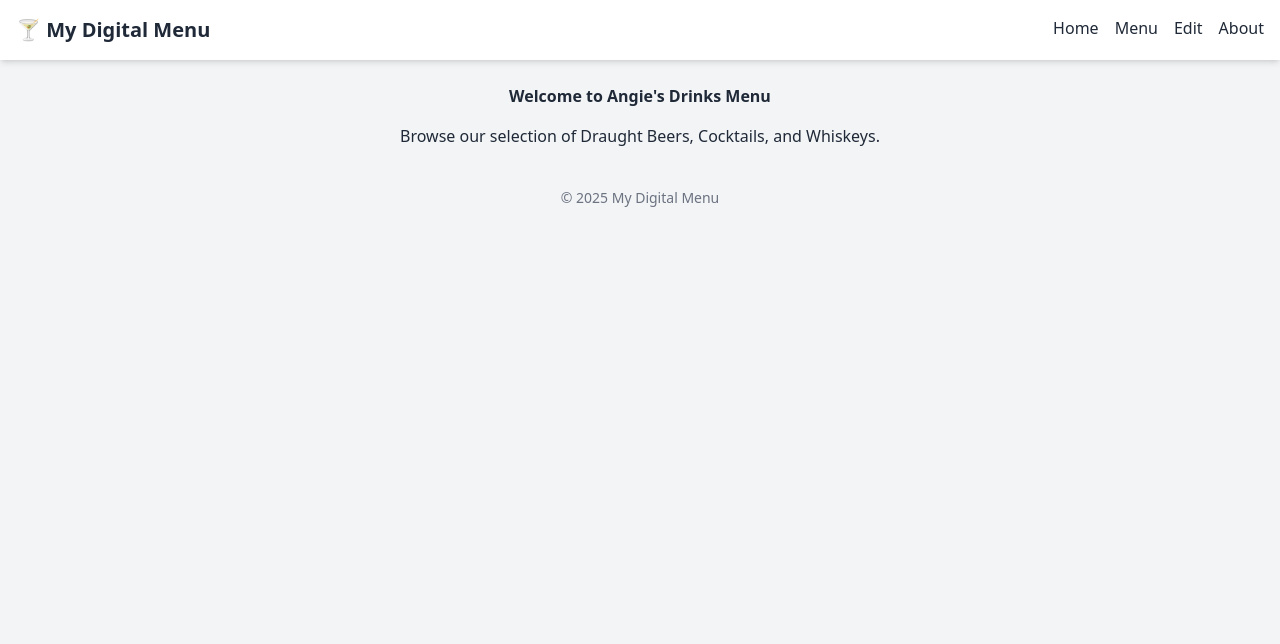
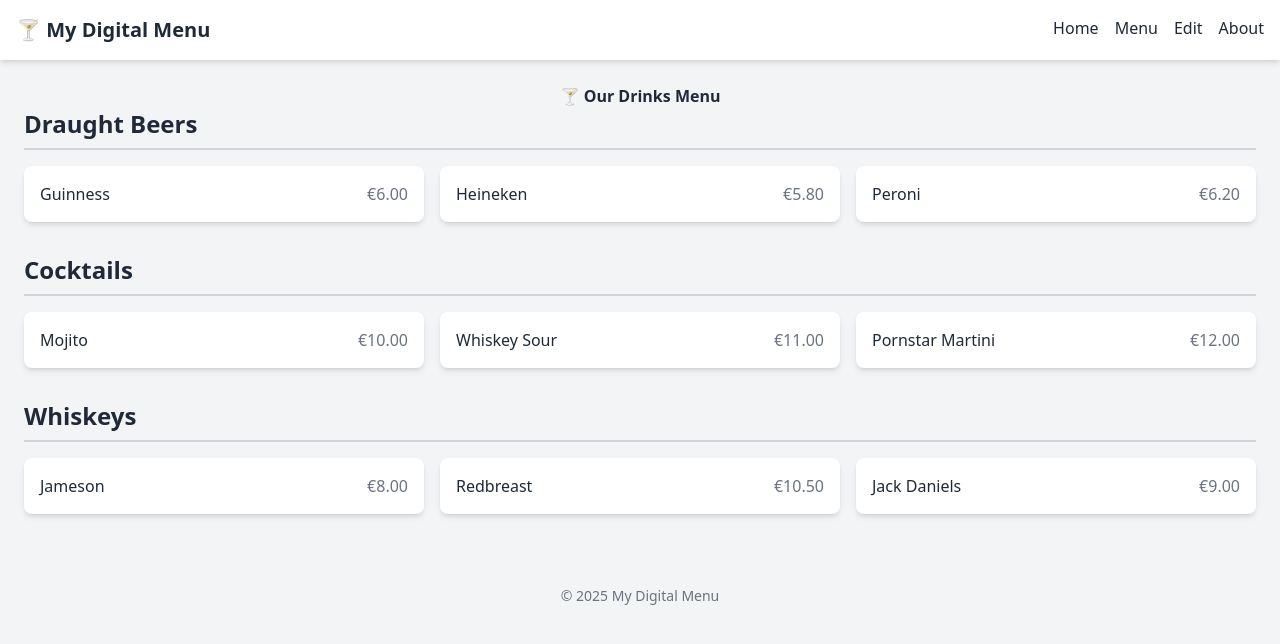
Before and after one commit to KhuslenEnkh/Digital_Menu_Web, a Next.js app: page / in a window 1280 px wide. Shown: the top 644 px of the page. Built offline with nearby package versions, Linux system fonts and the light colour scheme.

Commit message:
feat: refactor HomeMenu component to display drinks menu and remove Menu component

```diff
--- a/src/pages/index.js
+++ b/src/pages/index.js
@@ -1,10 +1,15 @@
-export default function Home() {
+import menuData from "../../data/menu.json";
+import MenuCategory from "../../components/MenuCategory";
+
+export default function HomeMenu() {
   return (
-    <div className="text-center py-10">
-      <h1 className="text-4xl font-bold mb-4">Welcome to Angie's Drinks Menu</h1>
-      <p className="text-gray-600 text-lg">
-        Browse our selection of Draught Beers, Cocktails, and Whiskeys.
-      </p>
+    <div className="max-w-5xl mx-auto">
+      <h1 className="text-4xl font-bold text-center my-8">
+        🍸 Our Drinks Menu
+      </h1>
+      {Object.keys(menuData).map(category => (
+        <MenuCategory key={category} title={category} items={menuData[category]} />
+      ))}
     </div>
   );
 }
```
Also changed, not shown: src/pages/menu.js (deleted, +0 -12 lines).
